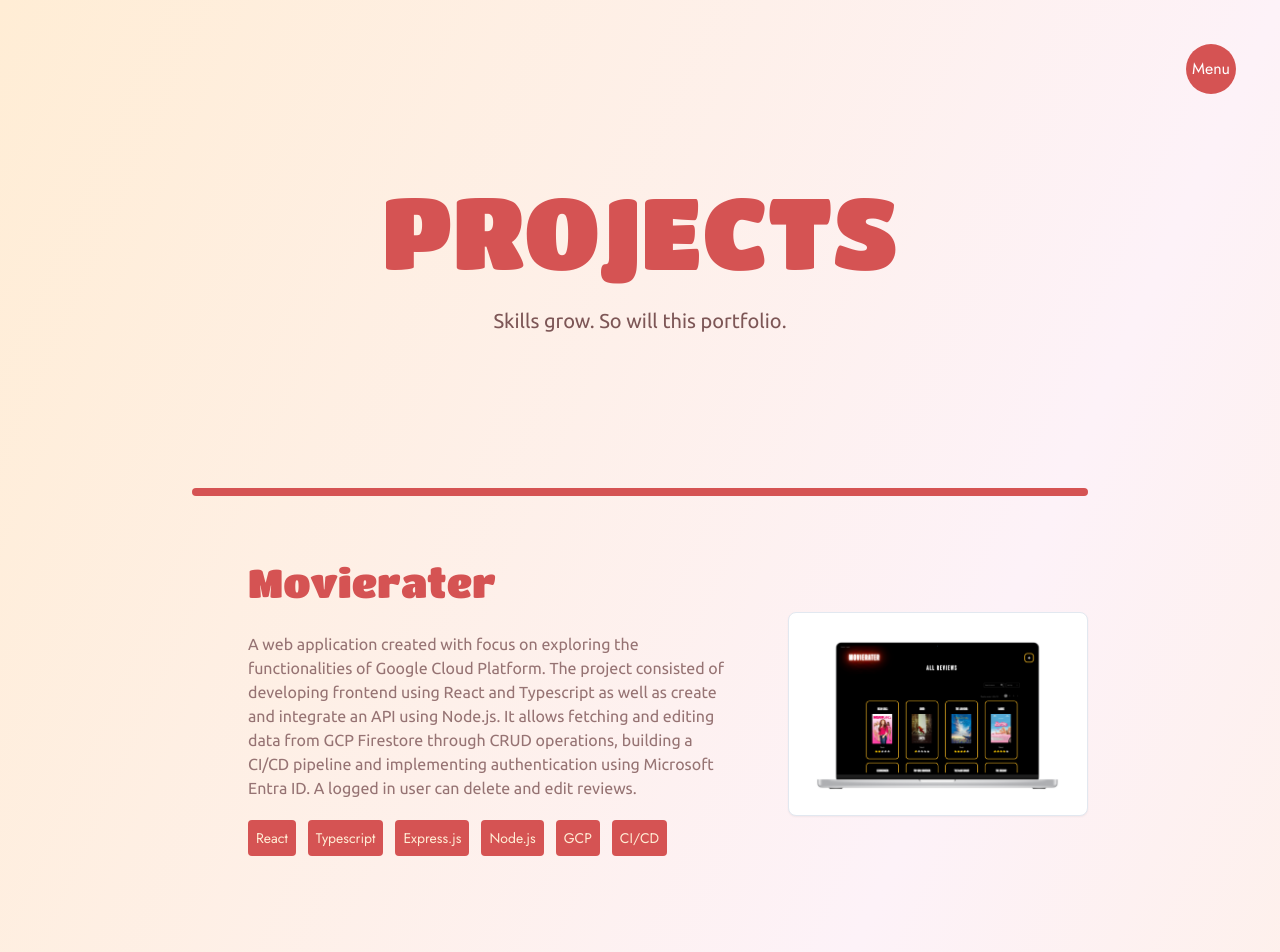
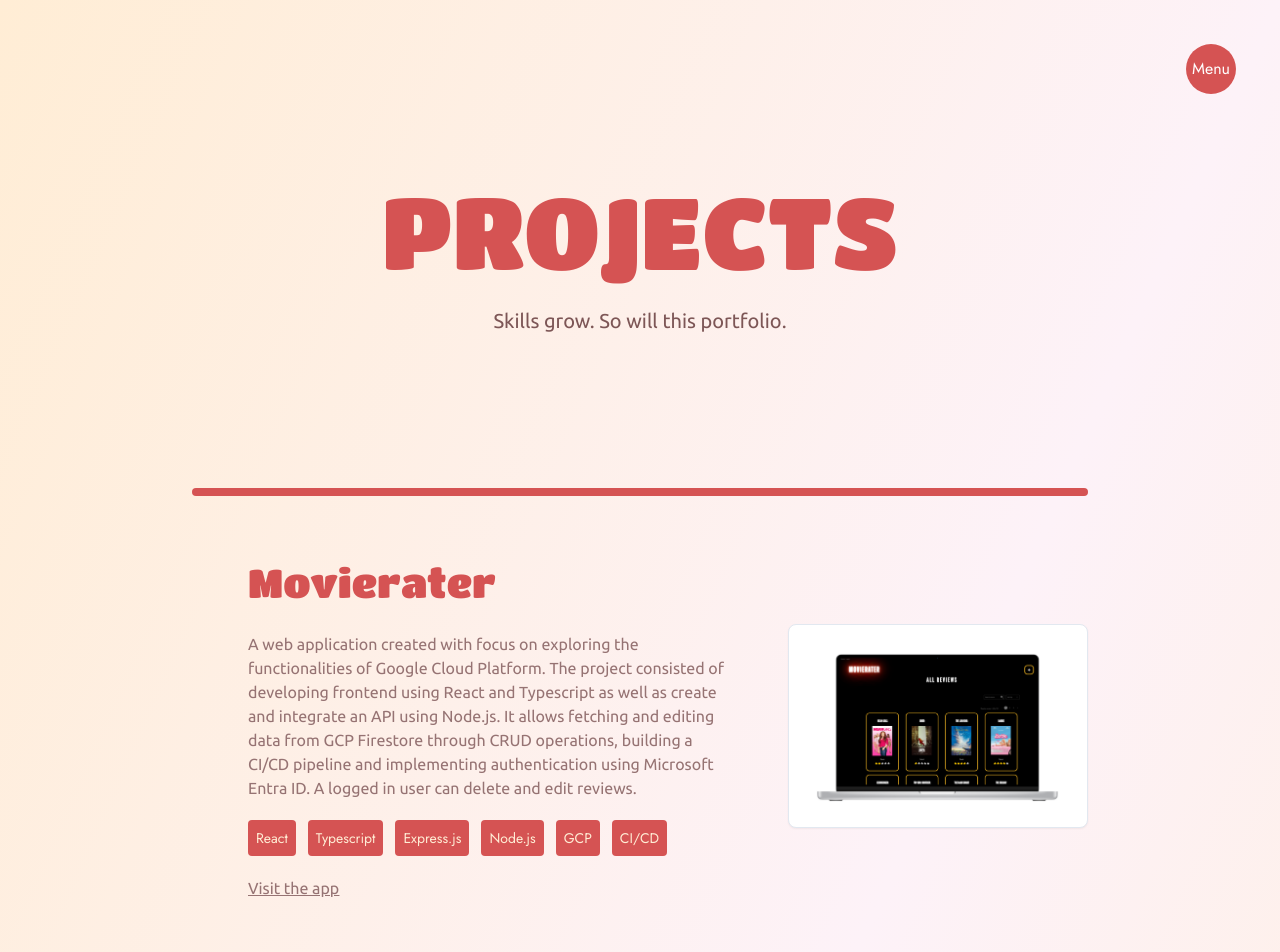
Before and after one commit to annasundbergg/portfolio, a Next.js app: page /projects in a window 1280 px wide. Shown: the top 952 px of the page. Built offline with nearby package versions, Linux system fonts and the light colour scheme.

Commit message:
add link to projects

```diff
--- a/src/app/projects/components/ProjectList.tsx
+++ b/src/app/projects/components/ProjectList.tsx
@@ -65,7 +65,7 @@ export default function ProjectList({
                       fontUbuntu.variable
                     )}
                   >
-                    {/* <Link href={link}>Visit the app</Link> */}
+                    <Link href={link}>Visit the app</Link>
                     {github && <Link href={github}>Visit the github repo</Link>}
                   </div>
                 </div>
```
